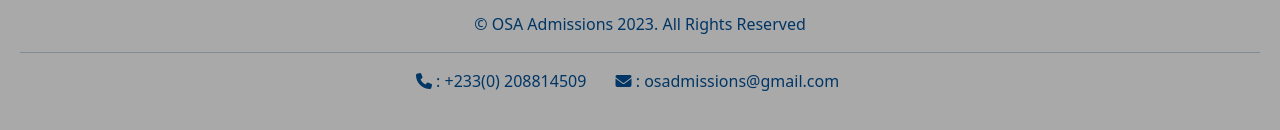
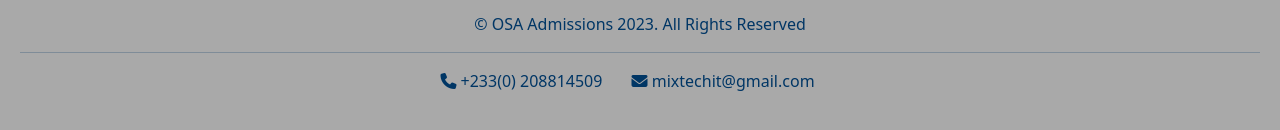
Before and after one commit to YawEffah/osaadmissions, a plain HTML site: page policies.html in a window 1280 px wide. Shown: the part 6956-7086 px from the top of the page. Drawn offline with nearby package versions, Linux system fonts and the light colour scheme.

Commit message:
email address changed

```diff
--- a/policies.html
+++ b/policies.html
@@ -457,8 +457,8 @@
                 <p>&copy OSA Admissions 2023. All Rights Reserved</p>
                 <hr>
                 <p>
-                    <a href="tel:+233208814509"><i class="fa fa-phone"></i> : +233(0) 208814509 </a>
-                    <a href="mailto:osadmissions@gmail.com"><i class="fa fa-envelope"></i> : osadmissions@gmail.com</a>
+                    <a href="tel:+233208814509"><i class="fa fa-phone"></i>  +233(0) 208814509 </a>
+                    <a href="mailto:mixtechit@gmail.com"><i class="fa fa-envelope"></i> mixtechit@gmail.com</a>
                 </p>
             </footer>
         </main>
```
Also changed, not shown: index.html (+1 -1 lines).
